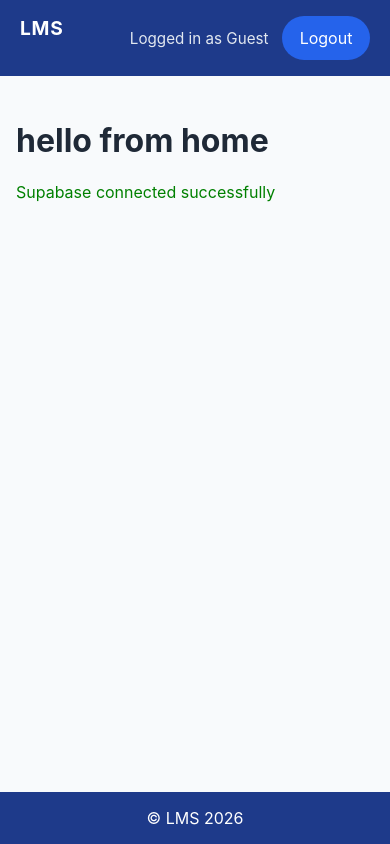
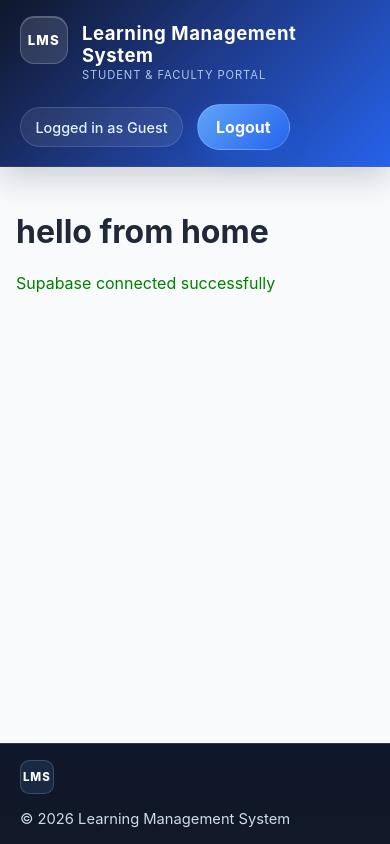
Before and after one commit to msameert/test, a Flask app: page /test in a window 390 px wide. Run offline with Flask 3, Linux system fonts and the light colour scheme.

Commit message:
feat(ui): refresh global layout branding
1. Conventional Commit title:
   feat(ui): refresh global layout branding

2. Explain:
   - what problem this change fixes
   - The application’s shared layout used a generic header and footer without clear brand hierarchy, which made the interface feel unfinished and inconsistent across pages.
   - why the change was necessary
   - A more intentional global layout improves the product’s perceived quality, gives the portal a stronger identity, and makes the authenticated experience feel cohesive on all screens.
   - important implementation details
   - Updated the global header and footer structure in templates/base.html and added the corresponding styling in static/css/style.css. The header now includes a branded mark, title, and user badge, while the footer receives a more polished dark treatment and responsive adjustments.

3. Organize implementation changes by area:
   Backend:
   - No backend logic changes were required for this UI refresh.

   Frontend:
   - templates/base.html — redesigned the shared header and footer markup.
   - static/css/style.css — added brand styling, user badge styling, and responsive adjustments for the site-wide layout.

   Database:
   - No database schema, migration, query, or persistence changes were included.

4. Regression tests:
   - No automated test files were included in the staged diff.
   - Validation should confirm that the global layout still renders correctly and the header/footer remain responsive at smaller widths.
   - Test results: the staged diff was reviewed and the global layout refresh was committed successfully.

```diff
--- a/static/css/style.css
+++ b/static/css/style.css
@@ -263,10 +263,12 @@ textarea {
     font: inherit;
 }
 
-header {
-    background: var(--primary);
+.site-header {
+    background: linear-gradient(135deg, #0f172a 0%, #1e3a8a 48%, #2563eb 100%);
     color: white;
     padding: 1rem 1.25rem;
+    box-shadow: 0 12px 30px rgba(15, 23, 42, 0.18);
+    border-bottom: 1px solid rgba(191, 219, 254, 0.18);
 }
 
 .header-nav {
@@ -281,14 +283,42 @@ header {
 
 .brand {
     display: flex;
+    align-items: center;
+    gap: 0.9rem;
+}
+
+.brand-mark {
+    display: inline-flex;
+    align-items: center;
+    justify-content: center;
+    width: 3rem;
+    height: 3rem;
+    border-radius: 0.9rem;
+    background: rgba(255, 255, 255, 0.12);
+    border: 1px solid rgba(255, 255, 255, 0.2);
+    box-shadow: inset 0 1px 0 rgba(255, 255, 255, 0.22);
+    font-size: 0.83rem;
+    font-weight: 800;
+    letter-spacing: 0.08em;
+}
+
+.brand-copy {
+    display: flex;
     flex-direction: column;
-    gap: 0.25rem;
+    gap: 0.1rem;
 }
 
 .app-title {
-    font-size: 1.2rem;
+    font-size: 1.16rem;
     font-weight: 700;
-    letter-spacing: 0.04em;
+    letter-spacing: 0.03em;
+}
+
+.brand-copy small {
+    color: rgba(191, 219, 254, 0.88);
+    font-size: 0.7rem;
+    letter-spacing: 0.08em;
+    text-transform: uppercase;
 }
 
 .nav-right {
@@ -298,25 +328,86 @@ header {
     flex-wrap: wrap;
 }
 
-.username {
-    font-size: 0.95rem;
-    color: #e2e8f0;
+.username-pill {
+    display: inline-flex;
+    align-items: center;
+    padding: 0.65rem 0.9rem;
+    border-radius: 999px;
+    background: rgba(255, 255, 255, 0.08);
+    border: 1px solid rgba(191, 219, 254, 0.16);
+    color: #e0f2fe;
+    font-size: 0.9rem;
+    font-weight: 500;
 }
 
 .logout-button {
     display: inline-flex;
     align-items: center;
     justify-content: center;
-    padding: 0.75rem 1.1rem;
-    background: var(--secondary);
+    padding: 0.75rem 1.15rem;
+    background: linear-gradient(135deg, #60a5fa 0%, #2563eb 100%);
     color: white;
-    border-radius: 9999px;
-    border: none;
-    transition: background 0.2s ease;
+    border-radius: 999px;
+    border: 1px solid rgba(255, 255, 255, 0.18);
+    font-weight: 700;
+    transition: transform 0.2s ease, box-shadow 0.2s ease, filter 0.2s ease;
+    box-shadow: 0 10px 18px rgba(37, 99, 235, 0.25);
 }
 
 .logout-button:hover {
-    background: #1d4ed8;
+    transform: translateY(-1px);
+    filter: brightness(1.04);
+    box-shadow: 0 14px 24px rgba(37, 99, 235, 0.32);
+}
+
+.site-footer {
+    background: linear-gradient(180deg, #0f172a 0%, #111827 100%);
+    color: rgba(224, 242, 254, 0.9);
+    padding: 1rem 1.25rem;
+    border-top: 1px solid rgba(148, 163, 184, 0.24);
+}
+
+.footer-inner {
+    max-width: 1200px;
+    margin: 0 auto;
+    display: flex;
+    align-items: center;
+    justify-content: space-between;
+    gap: 1rem;
+    flex-wrap: wrap;
+    font-size: 0.92rem;
+}
+
+.footer-brand {
+    display: inline-flex;
+    align-items: center;
+    justify-content: center;
+    width: 2.1rem;
+    height: 2.1rem;
+    border-radius: 0.6rem;
+    background: rgba(96, 165, 250, 0.12);
+    border: 1px solid rgba(191, 219, 254, 0.2);
+    color: white;
+    font-size: 0.72rem;
+    font-weight: 800;
+    letter-spacing: 0.08em;
+}
+
+@media (max-width: 640px) {
+    .header-nav,
+    .footer-inner {
+        align-items: flex-start;
+        flex-direction: column;
+    }
+
+    .brand {
+        width: 100%;
+    }
+
+    .nav-right {
+        width: 100%;
+        justify-content: flex-start;
+    }
 }
 
 main {
--- a/templates/base.html
+++ b/templates/base.html
@@ -9,13 +9,17 @@
 </head>
 <body>
     {% block header %}
-    <header>
+    <header class="site-header">
         <div class="header-nav">
-            <div class="brand">
-                <span class="app-title">LMS</span>
+            <div class="brand" aria-label="LMS home">
+                <div class="brand-mark">LMS</div>
+                <div class="brand-copy">
+                    <span class="app-title">Learning Management System</span>
+                    <small>Student & Faculty Portal</small>
+                </div>
             </div>
             <div class="nav-right">
-                <span class="username">Logged in as {{ session.get('username', 'Guest') }}</span>
+                <span class="username-pill">Logged in as {{ session.get('username', 'Guest') }}</span>
                 <a href="{{ url_for('logout') }}" class="logout-button">Logout</a>
             </div>
         </div>
@@ -30,8 +34,11 @@
     </main>
 
     {% block footer %}
-    <footer>
-        © LMS 2026
+    <footer class="site-footer">
+        <div class="footer-inner">
+            <span class="footer-brand">LMS</span>
+            <span>© 2026 Learning Management System</span>
+        </div>
     </footer>
     {% endblock %}
 </body>
```
